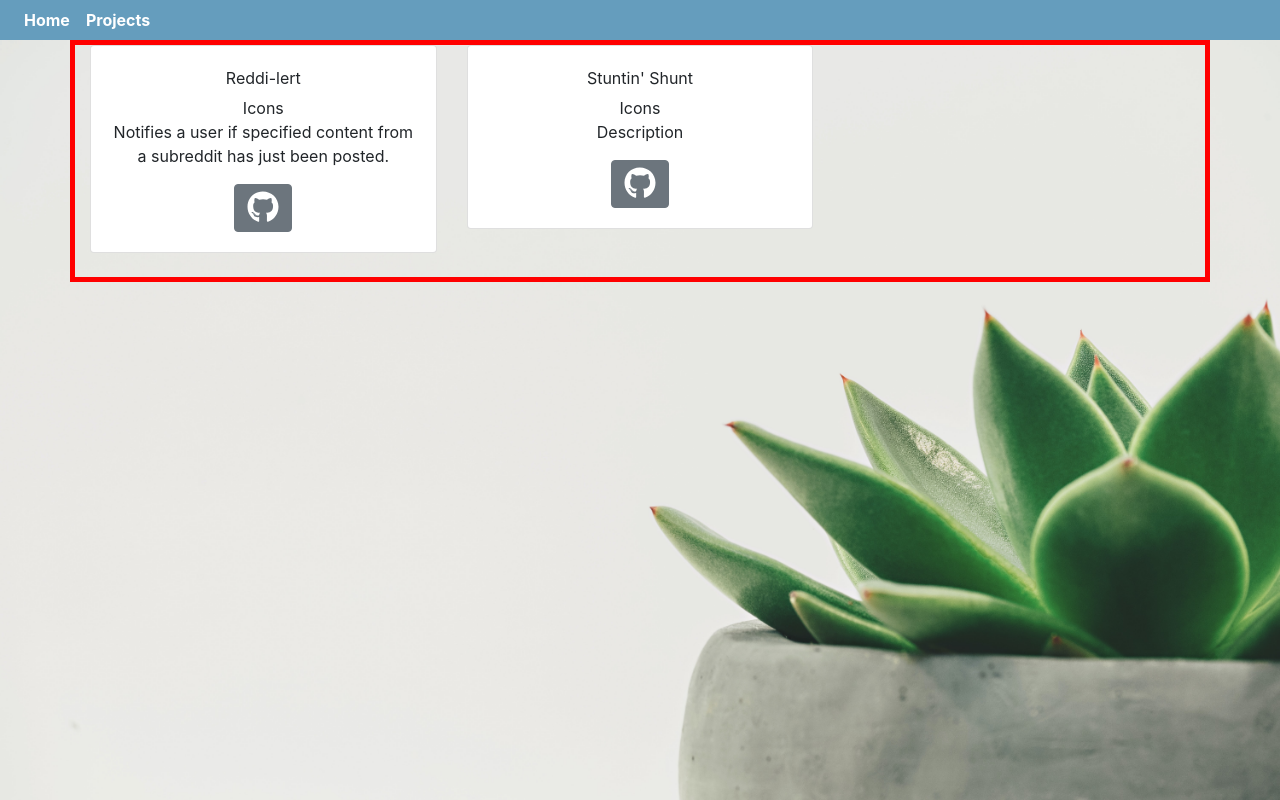
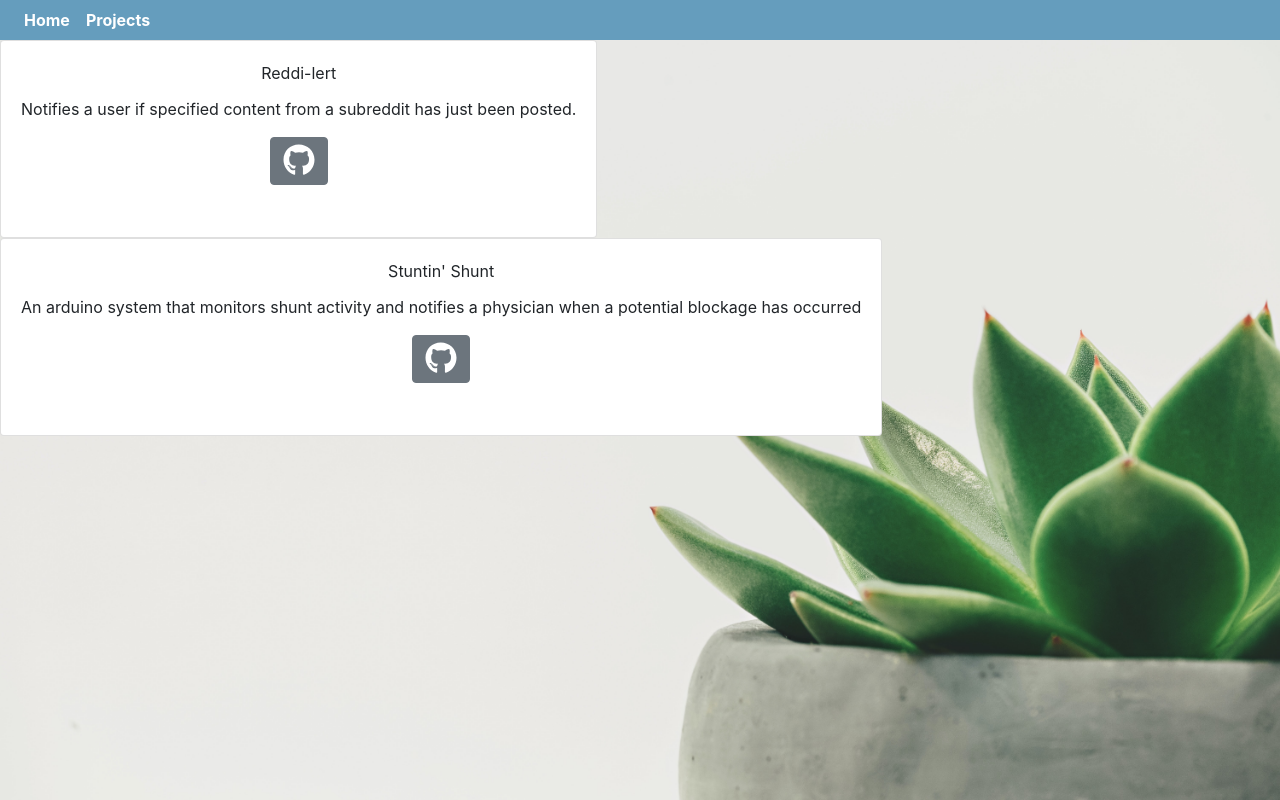
Before and after one commit to arun-ajay/arun-ajay-website-OLD, a React (Create React App) app: page /Projects in a window 1280 px wide. Built offline with nearby package versions, Linux system fonts and the light colour scheme.

Commit message:
continuing to implement project cards, got rid of deck

```diff
--- a/src/components/Deck/Deck.js
+++ /dev/null
@@ -1,23 +0,0 @@
-import React from 'react';
-import ProjectCard from "../ProjectCard/ProjectCard";
-import {Container,Row,Col} from 'reactstrap';
-
-const Deck = (props) => {
-
-  let deckArray = props.data.map(d => (
-      <Col md= "4">
-        <ProjectCard title = {d.projectTitle} subtitle = {d.projectIcons} text = {d.projectDescription}/>
-        <br></br>
-      </Col>
-  ));
-  return (
-
-    <Container fluid>
-      <Row>
-          {deckArray}
-      </Row>
-    </Container>
-  );
-};
-
-export default Deck;
--- a/src/components/ProjectCard/ProjectCard.js
+++ b/src/components/ProjectCard/ProjectCard.js
@@ -1,22 +1,27 @@
 import React from 'react';
 import {
-  Card, CardImg, CardText, CardBody,
-  CardTitle, CardSubtitle, Button
+  Card, CardText, CardBody,
+  CardTitle, Button, CardFooter
 } from 'reactstrap';
 import {FontAwesomeIcon} from '@fortawesome/react-fontawesome'
 import {faGithub} from '@fortawesome/free-brands-svg-icons'
+import "./ProjectCard.css";
 
 const ProjectCard = (props) => {
+  var url = props.url
+  var iconData = props.projectIcons
+  let icons = iconData.map(d =>(
+    <FontAwesomeIcon icon = {d} size="2x" className = "icon"/>
+  ))
   return (
     <div>
       <Card>
-        {/* <CardImg top width="100%" src="/assets/318x180.svg" alt="Card image cap" /> */}
         <CardBody>
           <CardTitle>{props.title}</CardTitle>
-          <CardSubtitle>{props.subtitle}</CardSubtitle>
           <CardText>{props.text}</CardText>
-          <Button to="/home/"><FontAwesomeIcon icon = {faGithub} size="2x" className = "icon"/></Button>
+          <Button onClick = {() => window.open(url,"_blank")}><FontAwesomeIcon icon = {faGithub} size="2x" className = "icon"/></Button>
         </CardBody>
+        {icons}
       </Card>
     </div>
   );
--- a/src/components/pages/Projects/Projects.js
+++ b/src/components/pages/Projects/Projects.js
@@ -1,40 +1,42 @@
 import React from 'react';
 import {Container,Row,Col} from 'reactstrap';
 import "./Projects.css";
-import ProjectCard from "../../ProjectCard/ProjectCard"
-import Deck from "../../Deck/Deck";
+import {faGithub} from '@fortawesome/free-brands-svg-icons'
+import {CardDeck} from 'reactstrap';
+import ProjectCard from "../../ProjectCard/ProjectCard";
 
 class Projects extends React.Component {
     state = {
         data: [
             {
                 "projectTitle": "Reddi-lert",
-                "projectIcons": "Icons",
+                "projectIcons": [faGithub],
                 "projectDescription": "Notifies a user if specified content from a subreddit has just been posted.",
                 "projectURL": "https://github.com/arun-ajay/Reddi-lert"
             },
             {
                 "projectTitle": "Stuntin' Shunt",
-                "projectIcons": "Icons",
-                "projectDescription": "Description"
+                "projectIcons": [faGithub],
+                "projectDescription": "An arduino system that monitors shunt activity and notifies a physician when a potential blockage has occurred",
+                "projectURL": "https://github.com/arun-ajay/stuntin-shunt"
             }
 
         ]
     }
 
         render(){
+            var deckArray = this.state.data.map(d => (
+                <ProjectCard title = {d.projectTitle} projectIcons = {d.projectIcons} text = {d.projectDescription} url = {d.projectURL}/>
+            ));
             return(
             <div className = "homeDiv">
-                <Container style = {{border: "5px solid red"}}>
-                    <Row>
-                        <Deck data = {this.state.data}></Deck>
-                    </Row>
-                </Container>
+                <CardDeck>
+                    {deckArray}
+                </CardDeck>
             </div>
 
         )
 }
 }
 
-
 export default Projects;
```
Also changed, not shown: src/components/Deck/Deck.css (deleted).
